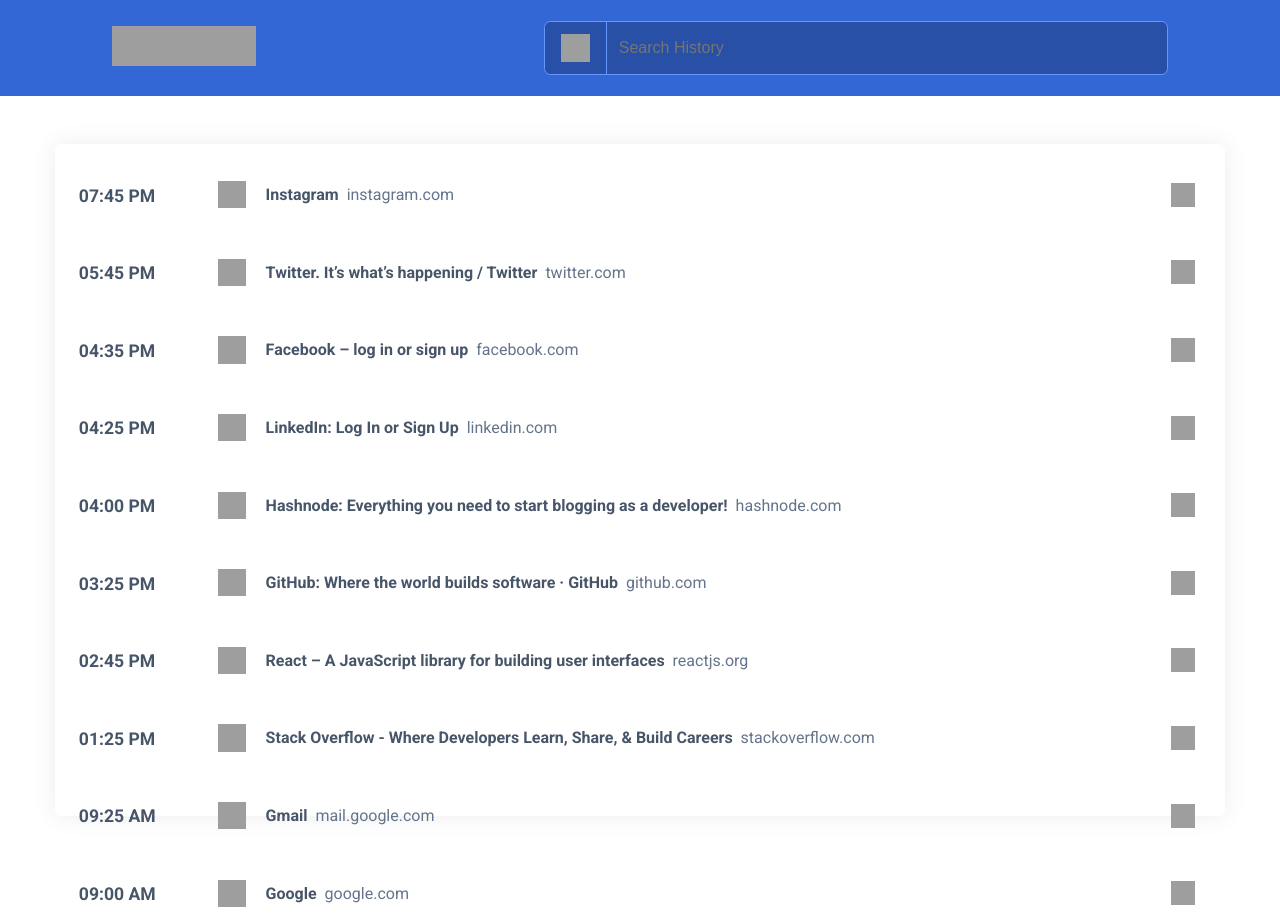
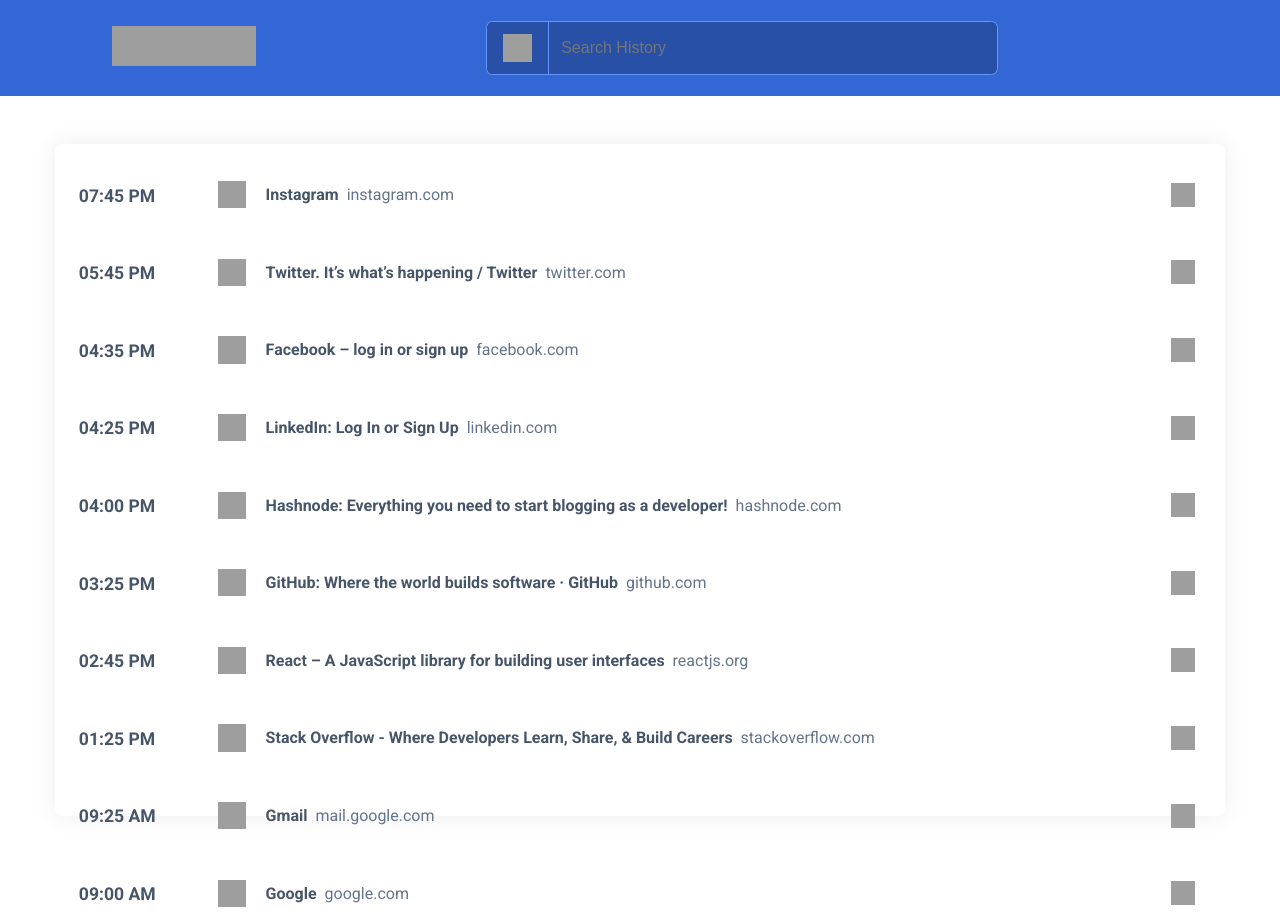
Before and after one commit to CLL-NxtWave-Submissions/browser-history-app, a React (Create React App) app: page / in a window 1280 px wide. Built offline with nearby package versions, Linux system fonts and the light colour scheme; grey boxes are pictures that could not be loaded; a web font is replaced by a local one.

Commit message:
Updated the size units from rem to vw for search input and its distance from logo, to have a reponsive layout in response to change in viewport size

```diff
--- a/src/App.css
+++ b/src/App.css
@@ -15,7 +15,7 @@
   display: flex;
   flex-direction: column;
   height: 100%;
-  width: 100vw;
+  width: 100%;
   padding: 0;
   margin: 0;
 }
@@ -187,7 +187,7 @@
   }
 
   .browser-history-logo-container {
-    margin-right: 18rem;
+    margin-right: 18vw;
   }
 
   .browser-history-logo-img {
@@ -225,7 +225,7 @@
     padding: 0.75rem;
     color: #ffffff;
     border: none;
-    width: 35rem;
+    width: 35vw;
     outline: none;
     font-size: 1rem;
     height: 100%;
@@ -234,7 +234,7 @@
   .browser-history-content-container {
     height: 88vh;
     padding: 1rem 1.5rem;
-    width: 100vw;
+    width: 100%;
   }
 
   .browser-history-empty-content-text {
```
